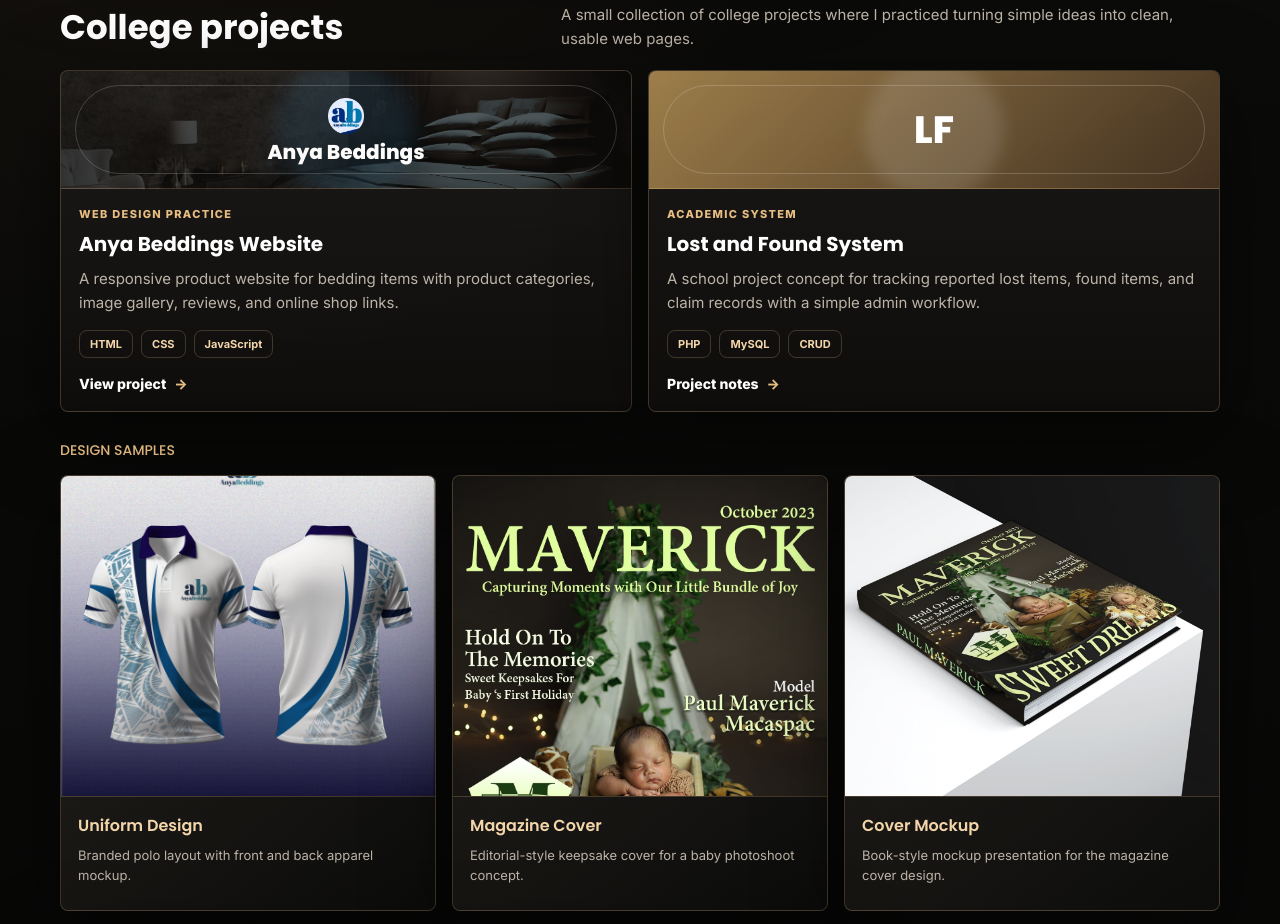
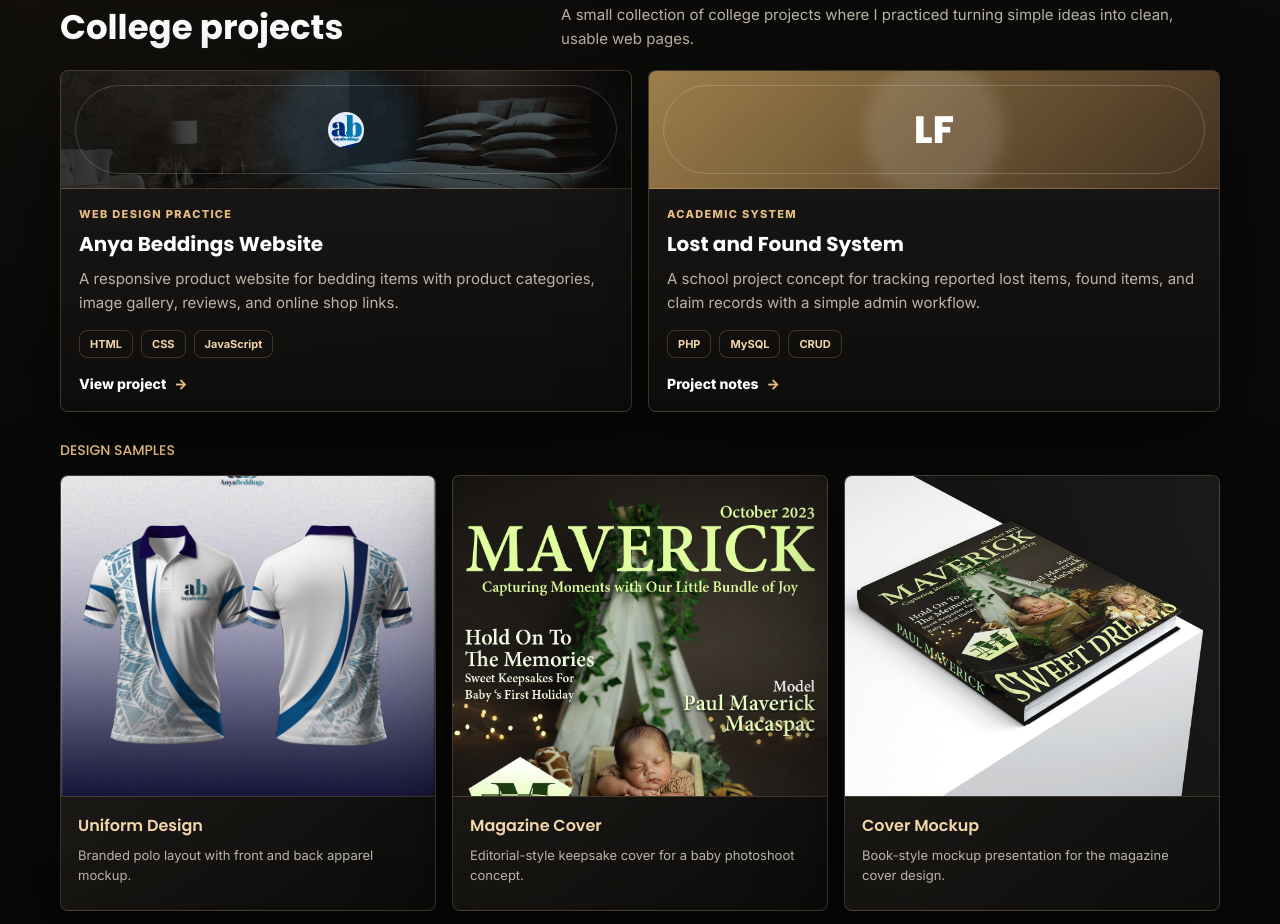
Before and after one commit to astrium11/vmcspc.portfolio, a plain HTML site: page index.html in a window 1280 px wide. Shown: the part 2047-2971 px from the top of the page. Drawn offline with Linux system fonts and the light colour scheme.

Commit message:
Remove Anya preview label

```diff
--- a/index.html
+++ b/index.html
@@ -278,7 +278,6 @@
           <div class="college-preview anya-preview">
             <div class="anya-preview-brand">
               <img src="assets/projects/anya-beddings/logo.png" alt="Anya Beddings logo" width="36" height="36" />
-              <span>Anya Beddings</span>
             </div>
           </div>
           <div class="college-card-body">
--- a/styles.css
+++ b/styles.css
@@ -1536,15 +1536,6 @@
   object-fit: contain;
 }
 
-.anya-preview .anya-preview-brand span {
-  color: #fdfcfa;
-  font-family: var(--font-heading);
-  font-size: 20px;
-  font-weight: 800;
-  line-height: 1;
-  text-shadow: 0 8px 22px rgba(0, 0, 0, 0.45);
-}
-
 .lost-preview {
   background: linear-gradient(135deg, rgba(209, 166, 95, 0.72), rgba(72, 53, 34, 0.88));
 }
```
